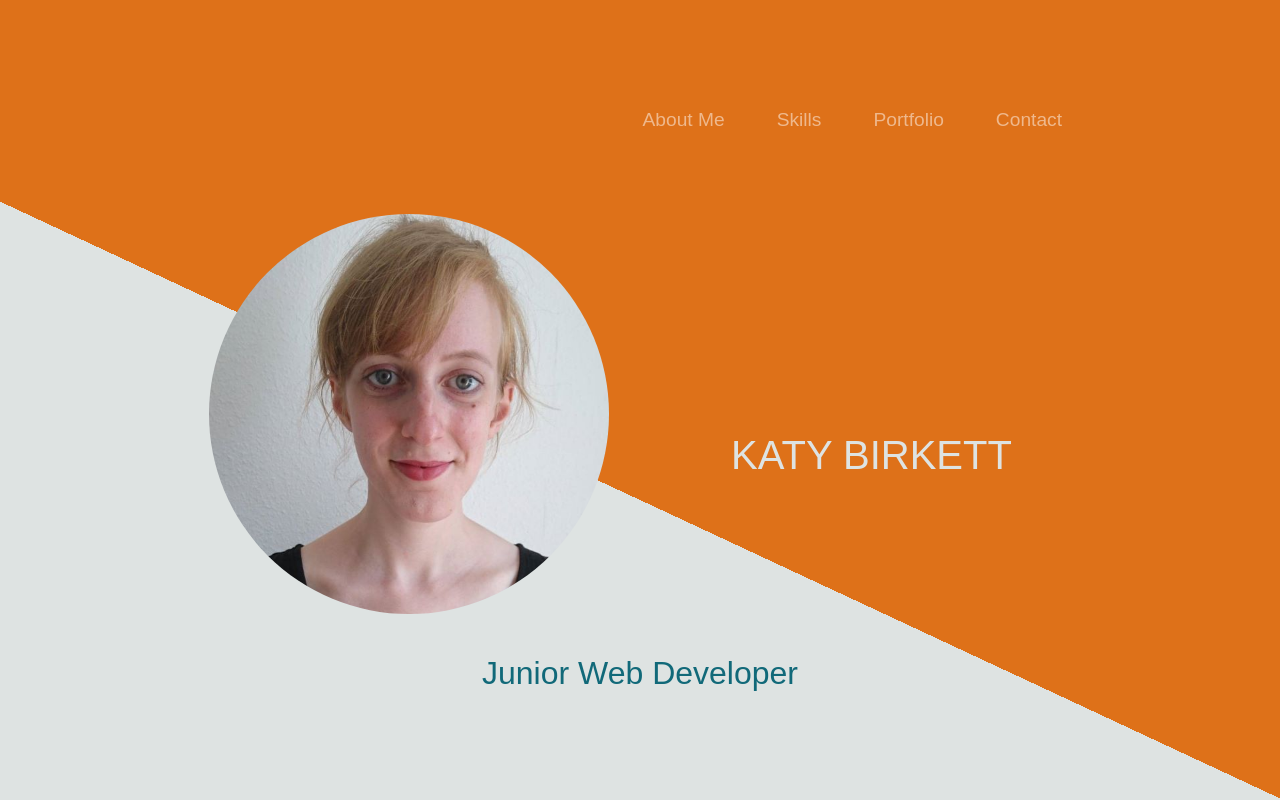
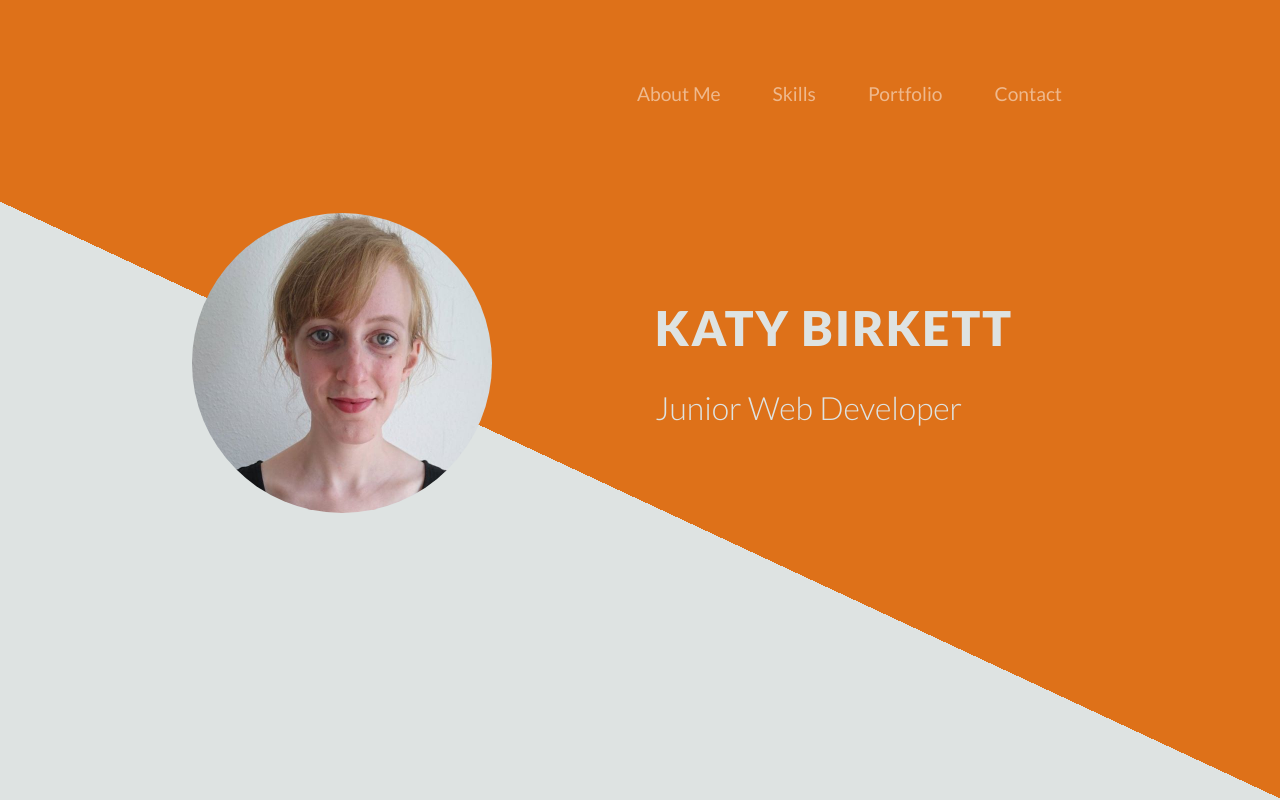
Before and after one commit to katybirkett/portfolio, a plain HTML site: page index.html in a window 1280 px wide. Shown: the top 800 px of the page. Drawn offline with nearby package versions, Linux system fonts and the light colour scheme.

Commit message:
feat: adjusts size of profile img, and styles title and subtitle

```diff
--- a/css/styles.css
+++ b/css/styles.css
@@ -1,14 +1,17 @@
 body {
   text-align: center;
+  font-family: Lato, Arial, Helvetica, sans-serif;
+  font-weight: 400;
 }
 
-h2, h3 {
+h2,
+h3 {
   padding-bottom: 5%;
 }
 
 /* containers and sections */
 .container-fluid {
-  padding: 7% 15%;
+  padding: 5% 15%;
 }
 
 .colour-section {
@@ -30,46 +33,52 @@ h2, h3 {
   background-image: -moz-linear-gradient(65deg, #dee3e2 50%, #de7119 50%);
   background-image: -ms-linear-gradient(65deg, #dee3e2 50%, #de7119 50%);
   min-height: 1000px;
-  font-family: 'arial';
 }
 
 /* navbar */
 .navbar {
   padding-left: 0;
   padding-right: 0;
-  padding-bottom: 4.5rem;
+  padding-bottom: 6rem;
 }
 
 .nav-item {
-  padding: 0 18px
+  padding: 0 18px;
 }
 
 .nav-link {
-  font-size: 1.2rem
+  font-size: 1.2rem;
 }
 /* intro */
 .name {
   color: #dee3e2;
-  margin-top: 50%;
+  font-size: 3rem;
+  font-weight: 900;
+  letter-spacing: 2px;
+  margin-top: 20%;
+  text-transform: uppercase;
+  text-align: left;
 }
 
 .profile-picture {
-  max-width: 400px;
-  max-height: 400px;
+  max-width: 300px;
+  max-height: 300px;
   width: auto;
   height: auto;
   border-radius: 75%;
+  float: left;
 }
 .title {
-  margin-top: 2.5rem;
-  color: #116979;
+  color: #dee3e2;
 
+  font-weight: 300;
+  margin-top: 2rem;
+  text-align: left;
 }
- /* about section */
-.about-section .container-fluid{
+/* about section */
+.about-section .container-fluid {
   padding-top: 0;
 }
-
 
 /* portfolio */
 
@@ -79,13 +88,12 @@ h2, h3 {
 
 .portfolio-image {
   border: 3px solid #116979;
-  border-radius: 25%
+  border-radius: 25%;
 }
 
-.media{
+.media {
   visibility: hidden;
 }
-
 
 /* icons */
 
@@ -93,15 +101,14 @@ h2, h3 {
   color: #dee3e2;
   padding-left: 2%;
   padding-right: 2%;
-   font-size: 2.5rem;
+  font-size: 2.5rem;
 }
-
 
 /* responsive */
 @media (max-width: 1028px) {
   .name {
     margin: 2.5rem;
-    color:#116979;
+    color: #116979;
   }
   .title {
     margin: auto;
@@ -109,7 +116,7 @@ h2, h3 {
   .left-box {
     border: none;
   }
-  .portfolio-item{
+  .portfolio-item {
     margin-top: 5%;
     margin-bottom: 5%;
   }
--- a/index.html
+++ b/index.html
@@ -66,10 +66,10 @@
             />
           </div>
           <div class="col-lg-6">
-            <h1 class="name align-middle">KATY BIRKETT</h1>
+            <h1 class="name align-middle">Katy Birkett</h1>
+            <h2 class="title">Junior Web Developer</h2>
           </div>
         </div>
-        <h2 class="title">Junior Web Developer</h2>
       </div>
     </div>
 
```
